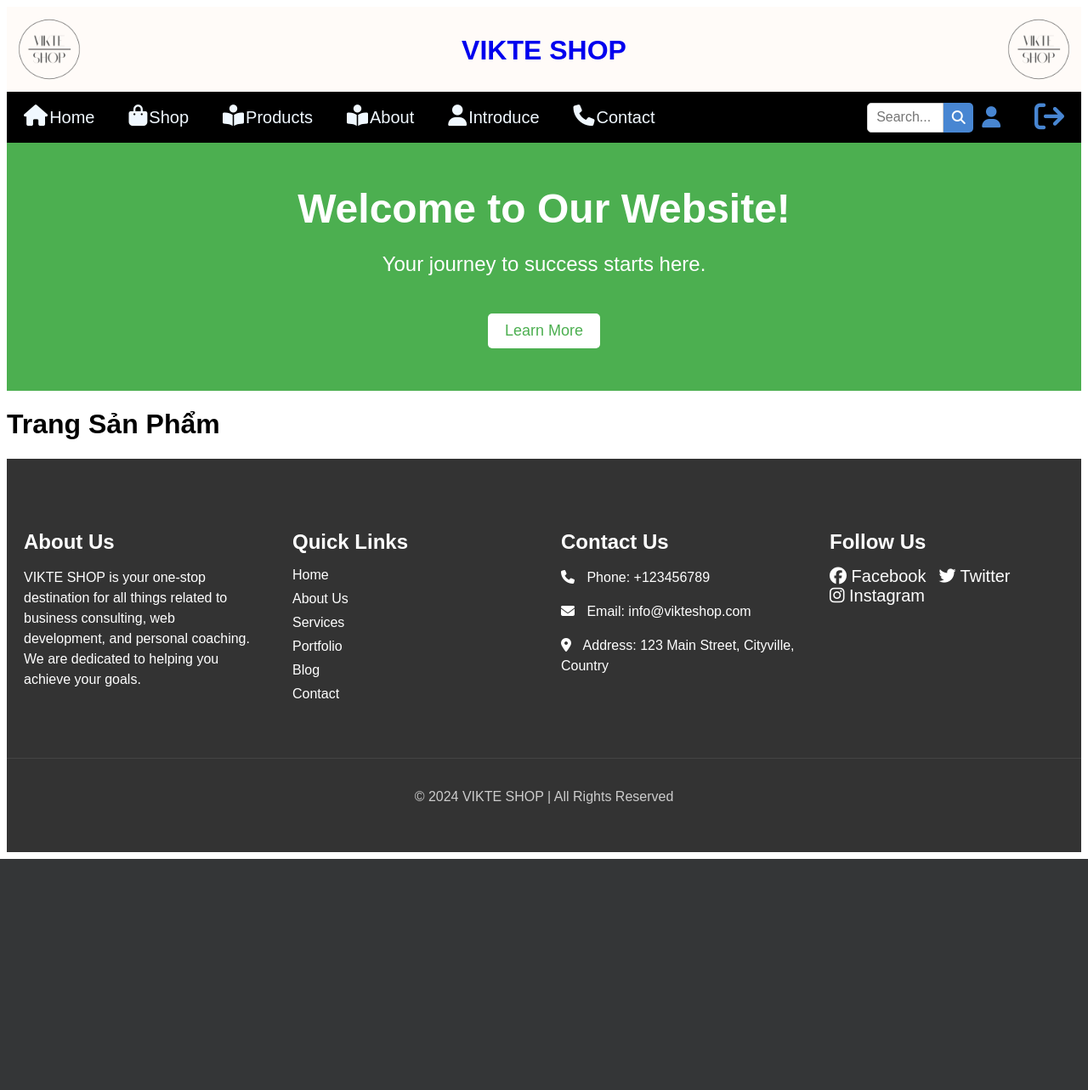
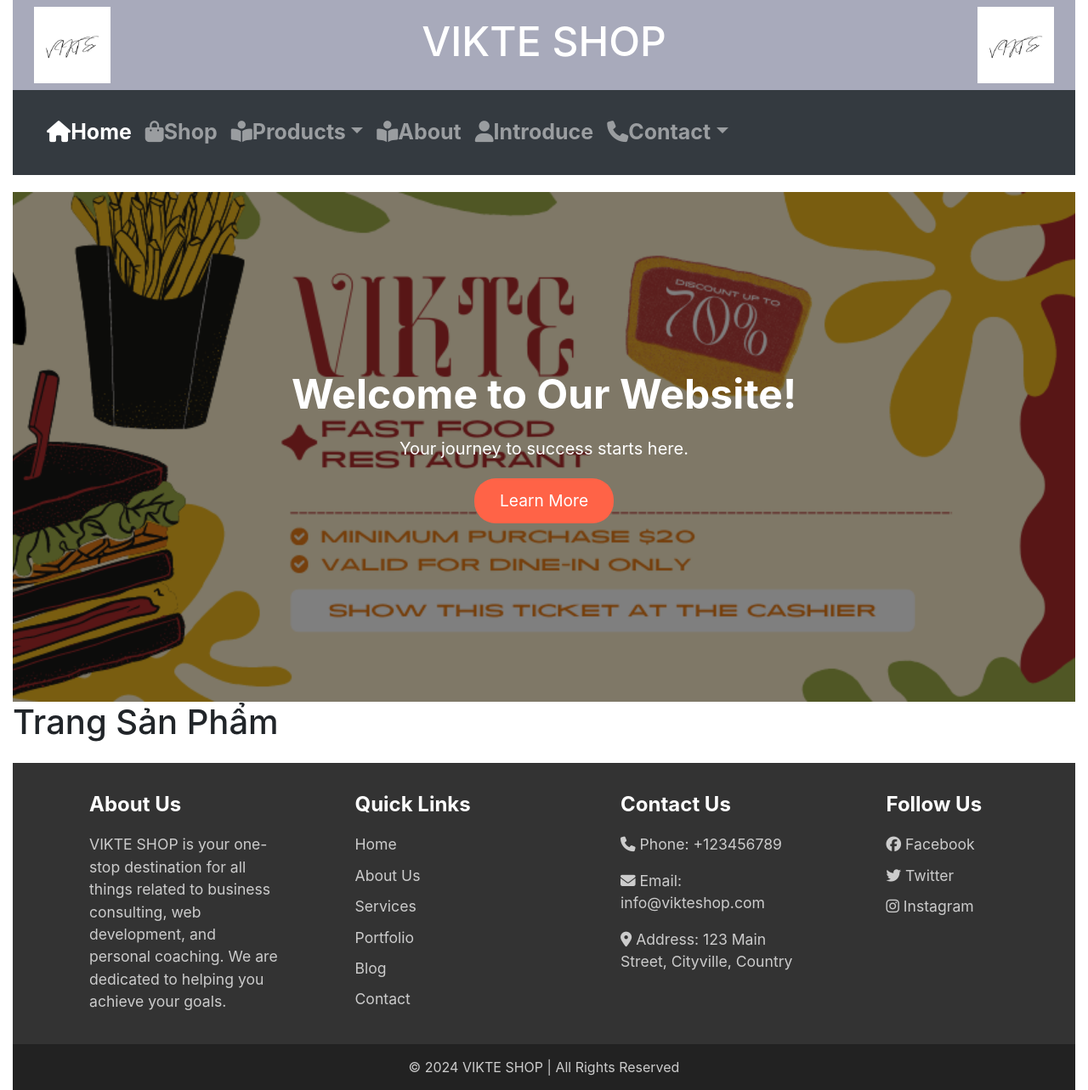
Before and after one commit to KietMinhLe/FirstProject, a Node server app: page /products/ in a window 1280 px wide. Shown: the whole page at 85% size. Before the commit the page ends 1011 px from the top, so only its background shows below. Run offline with Node 20, Linux system fonts and the light colour scheme; some libraries are stand-ins or nearby versions.

Commit message:
Update Layout

```diff
--- /dev/null
+++ b/public/client/css/css.css
@@ -0,0 +1,302 @@
+/* Reset some default styles */
+* {
+    margin: 0;
+    padding: 0;
+    box-sizing: border-box;
+}
+
+body {
+    font-family: 'Playfair Display', serif;
+    background-color: #f4f4f4;
+    color: #333;
+}
+
+.wrapper {
+    max-width: 1500px;
+    margin: 0 auto;
+    padding: 0 15px;
+}
+
+.header {
+    background-color: #a8aabb;
+    color: #fff;
+    padding: 20px;
+    text-align: center;
+}
+
+.header .logo {
+    display: flex;
+    justify-content: space-between;
+    align-items: center;
+}
+
+.header .logo img {
+    width: 90px;
+    margin: -13px 5px;
+}
+
+.header h1 {
+    font-size: 2rem;
+}
+
+.header h1 a {
+    color: #fff;
+    text-decoration: none;
+    font-size: xxx-large;
+}
+
+.navbar {
+    margin-bottom: 20px;
+    background-color: #444;
+    height: 100px;
+}
+
+.nav-link {
+    padding: 3.5rem;
+}
+
+.navbar-brand {
+    font-size: 1.5rem;
+}
+
+
+.navbar-nav .nav-item .nav-link {
+    color: #fff;
+    font-weight: bold;
+    font-size: 25px;
+    padding: 10px 15px;
+    transition: background-color 0.3s;
+}
+
+.navbar-nav .nav-item .nav-link:hover {
+    background-color: #555;
+}
+
+.navbar-nav .dropdown-menu {
+    background-color: #444;
+}
+
+.navbar-nav .dropdown-menu .dropdown-item {
+    color: #fff;
+    transition: background-color 0.3s;
+}
+
+.navbar-nav .dropdown-menu .dropdown-item:hover {
+    background-color: #555;
+}
+
+
+.banner {
+    background: url('../img/banner.png') no-repeat center center/cover;
+    padding: 100px 0;
+    color: #fff;
+    text-align: center;
+    position: relative;
+    display: flex;
+    flex-direction: column;
+    justify-content: center;
+    align-items: center;
+    height: 600px;
+}
+
+.banner::before {
+    content: '';
+    position: absolute;
+    top: 0;
+    left: 0;
+    width: 100%;
+    height: 100%;
+    background: rgba(0, 0, 0, 0.5);
+}
+
+.banner>* {
+    position: relative;
+    z-index: 1;
+}
+
+.banner h1 {
+    font-size: 3rem;
+    font-weight: bold;
+    margin-bottom: 20px;
+}
+
+.banner p {
+    font-size: 1.5rem;
+    margin-bottom: 30px;
+}
+
+.banner .btn {
+    background-color: #ff6347;
+    color: #fff;
+    padding: 12px 30px;
+    font-size: 1.2rem;
+    border: none;
+    border-radius: 25px;
+    cursor: pointer;
+    transition: background-color 0.3s ease;
+}
+
+.banner .btn:hover {
+    background-color: #e5533d;
+}
+
+.banner h1 {
+    font-size: 3rem;
+    font-weight: bold;
+    margin-bottom: 20px;
+}
+
+.banner p {
+    font-size: 1.25rem;
+    margin-bottom: 20px;
+}
+
+.banner button {
+    background-color: #007bff;
+    color: #fff;
+    padding: 10px 20px;
+    font-size: 1.25rem;
+    border: none;
+    cursor: pointer;
+    transition: background-color 0.3s;
+}
+
+.banner button:hover {
+    background-color: #0056b3;
+}
+
+.container {
+    margin-top: 30px;
+}
+
+.content-menu h3 {
+    font-size: 1.5rem;
+    margin-bottom: 15px;
+    font-weight: bold;
+}
+
+.content-menu ul {
+    list-style: none;
+}
+
+.content-menu ul li {
+    margin-bottom: 10px;
+}
+
+.content-menu ul li a {
+    color: #333;
+    text-decoration: none;
+    font-size: 1.1rem;
+    transition: color 0.3s;
+}
+
+.content-menu ul li a:hover {
+    color: #007bff;
+}
+
+.content-body h2 {
+    font-size: 2rem;
+    margin-bottom: 20px;
+}
+
+.content-body p {
+    font-size: 1.2rem;
+    margin-bottom: 30px;
+    line-height: 1.6;
+}
+
+.service-box {
+    margin-bottom: 30px;
+}
+
+.service-box img {
+    width: 100%;
+    margin-bottom: 15px;
+    border-radius: 8px;
+}
+
+.service-box h3 {
+    font-size: 1.5rem;
+    margin-bottom: 10px;
+    font-weight: bold;
+}
+
+.service-box p {
+    font-size: 1.1rem;
+    line-height: 1.5;
+}
+
+.footer {
+    background-color: #333;
+    color: #fff;
+    padding: 0;
+}
+
+.footer-content {
+    display: flex;
+    justify-content: space-between;
+    flex-wrap: wrap;
+}
+
+.footer-section {
+    padding-left: 90px;
+    flex-basis: 25%;
+    margin-bottom: 20px;
+    padding-top: 35px;
+}
+
+.footer-section h3 {
+    font-size: 1.5rem;
+    margin-bottom: 20px;
+    font-weight: bold;
+}
+
+.footer-section p,
+.footer-section ul,
+.footer-section a {
+    font-size: 1.1rem;
+    color: #ccc;
+}
+
+.footer-section ul {
+    list-style: none;
+}
+
+.footer-section ul li {
+    margin-bottom: 10px;
+}
+
+.footer-section ul li a {
+    color: #ccc;
+    text-decoration: none;
+    transition: color 0.3s;
+}
+
+.footer-section ul li a:hover {
+    color: #fff;
+}
+
+.footer-section a {
+    display: block;
+    margin-bottom: 10px;
+}
+
+.footer-bottom {
+    background-color: #222;
+    color: #ccc;
+    padding: 15px 0;
+}
+
+.footer-bottom p {
+    margin: 0;
+    font-size: 1rem;
+}
+
+.footer-bottom p a {
+    color: #007bff;
+    text-decoration: none;
+}
+
+.footer-bottom p a:hover {
+    text-decoration: underline;
+}
--- a/views/client/layouts/default.pug
+++ b/views/client/layouts/default.pug
@@ -4,11 +4,14 @@ head
     meta(name='viewport' content='width=device-width, initial-scale=1.0')
     link(href='https://fonts.googleapis.com/css2?family=Playfair+Display:wght@400;700&display=swap' rel='stylesheet')
     link(rel='stylesheet' href='https://cdnjs.cloudflare.com/ajax/libs/font-awesome/6.5.2/css/all.min.css' integrity='sha512-SnH5WK+bZxgPHs44uWIX+LLJAJ9/2PkPKZ5QiAj6Ta86w+fsb2TkcmfRyVX3pBnMFcV7oQPJkl9QevSCWr3W6A==' crossorigin='anonymous' referrerpolicy='no-referrer')
-    link(rel='stylesheet' href='/client/css/style.css')
+    link(rel='stylesheet' href='/client/css/css.css')
+    link(rel='stylesheet' href='https://cdn.jsdelivr.net/npm/bootstrap@4.6.2/dist/css/bootstrap.min.css' integrity='sha384-xOolHFLEh07PJGoPkLv1IbcEPTNtaed2xpHsD9ESMhqIYd0nLMwNLD69Npy4HI+N' crossorigin='anonymous')
     script(defer='' src='js.js')
     title Project Web
-body
-    .wapper
-        include ../partials/header.pug
-        block main()
-        include ../partials/footer.pug
+.wrapper
+    include ../partials/header.pug
+    block main()
+    include ../partials/footer.pug
+
+    <script src="https://cdn.jsdelivr.net/npm/jquery@3.5.1/dist/jquery.slim.min.js" integrity="sha384-DfXdz2htPH0lsSSs5nCTpuj/zy4C+OGpamoFVy38MVBnE+IbbVYUew+OrCXaRkfj" crossorigin="anonymous"></script>
+    <script src="https://cdn.jsdelivr.net/npm/bootstrap@4.6.2/dist/js/bootstrap.bundle.min.js" integrity="sha384-Fy6S3B9q64WdZWQUiU+q4/2Lc9npb8tCaSX9FK7E8HnRr0Jz8D6OP9dO5Vg3Q9ct" crossorigin="anonymous"></script>
--- a/views/client/partials/footer.pug
+++ b/views/client/partials/footer.pug
@@ -1,13 +1,13 @@
-.footer
+footer.footer.mt-4
     .footer-content
         .footer-section.about
             h3 About Us
             p
-                | VIKTE SHOP is your one-stop destination for all things related to business consulting, web development, and
-                | personal coaching. We are dedicated to helping you achieve your goals.
+                | VIKTE SHOP is your one-stop destination for all things related to business consulting, web
+                | development, and personal coaching. We are dedicated to helping you achieve your goals.
         .footer-section.quick-links
             h3 Quick Links
-            ul
+            ul.list-unstyled
                 li
                     a(href='#home') Home
                 li
@@ -23,25 +23,24 @@
         .footer-section.contact
             h3 Contact Us
             p
-                i.fa-solid.fa-phone
+                i.fas.fa-phone
                 |  Phone: +123456789
             p
-                i.fa-solid.fa-envelope
+                i.fas.fa-envelope
                 |  Email: info@vikteshop.com
             p
-                i.fa-solid.fa-map-marker-alt
+                i.fas.fa-map-marker-alt
                 |  Address: 123 Main Street, Cityville, Country
         .footer-section.social
             h3 Follow Us
             a(href='https://facebook.com' target='_blank')
-                i.fa-brands.fa-facebook
+                i.fab.fa-facebook
                 |  Facebook
             a(href='https://twitter.com' target='_blank')
-                i.fa-brands.fa-twitter
+                i.fab.fa-twitter
                 |  Twitter
             a(href='https://instagram.com' target='_blank')
-                i.fa-brands.fa-instagram
+                i.fab.fa-instagram
                 |  Instagram
-    .footer-bottom
-        p
-            | &copy; 2024 VIKTE SHOP | All Rights Reserved
+    .footer-bottom.text-center
+        p &copy; 2024 VIKTE SHOP | All Rights Reserved
--- a/views/client/partials/header.pug
+++ b/views/client/partials/header.pug
@@ -1,67 +1,57 @@
-.header
+header.header
     .logo
         img(src='/client/img/logo.png' alt='logo shop')
         h1
             span
-                a(href='index.html') VIKTE SHOP
+                a(href="#") VIKTE SHOP
         img(src='/client/img/logo.png' alt='logo shop')
-    nav
-        .nav
-            ul
-                li
-                    a(href='')
-                        i.fa-solid.fa-house
-                        | Home
-                li
-                    a(href='')
-                        i.fa-solid.fa-bag-shopping
-                        | Shop
-                li.dropdown
-                    a(href='#')
-                        i.fa-solid.fa-book-open-reader
-                        | Products
-                    ul.submenu
-                        li
-                            a(href='#') Product 1
-                        li
-                            a(href='#') Product 2
-                        li
-                            a(href='#') Product 3
-                li
-                    a(href='')
-                        i.fa-solid.fa-book-open-reader
-                        | About
-                li
-                    a(href='')
-                        i.fa-solid.fa-user
-                        | Introduce
-                li.dropdown
-                    a(href='#')
-                        i.fa-solid.fa-phone
-                        | Contact
-                    ul.submenu
-                        li
-                            a(href='tel:+123456789')
-                                i.fa-solid.fa-phone
-                                |  +123456789
-                        li
-                            a(href='https://facebook.com' target='_blank')
-                                i.fa-brands.fa-facebook
-                                |                                     Facebook
-                        li
-                            a(href='https://zalo.me' target='_blank')
-                                i.fa-solid.fa-comments
-                                |  Zalo
-        .search
-            input(type='text' name='Tìm Kiếm' placeholder='Search...')
-            a.search-btn(href='#')
-                i.fa-solid.fa-magnifying-glass
-            a.user-btn(href='#')
-                i.fa-solid.fa-user
-            .logout
-                a.out-btn(href='#')
-                    i.fa-solid.fa-arrow-right-from-bracket
-    .banner
-        h1 Welcome to Our Website!
-        p Your journey to success starts here.
-        button.btn Learn More
+
+nav.navbar.navbar-expand-lg.navbar-dark.bg-dark
+    a.navbar-brand(href='#')
+    button.navbar-toggler(type='button' data-toggle='collapse' data-target='#navbarNav' aria-controls='navbarNav' aria-expanded='false' aria-label='Toggle navigation')
+        span.navbar-toggler-icon
+    #navbarNav.collapse.navbar-collapse
+        ul.navbar-nav
+            li.nav-item.active
+                a.nav-link(href='#')
+                    i.fas.fa-house
+                    | Home
+            li.nav-item
+                a.nav-link(href='#')
+                    i.fas.fa-bag-shopping
+                    | Shop
+            li.nav-item.dropdown
+                a#navbarDropdown.nav-link.dropdown-toggle(href='#' role='button' data-toggle='dropdown' aria-haspopup='true' aria-expanded='false')
+                    i.fas.fa-book-open-reader
+                    | Products
+                .dropdown-menu(aria-labelledby='navbarDropdown')
+                    a.dropdown-item(href='#') Product 1
+                    a.dropdown-item(href='#') Product 2
+                    a.dropdown-item(href='#') Product 3
+            li.nav-item
+                a.nav-link(href='#')
+                    i.fas.fa-book-open-reader
+                    | About
+            li.nav-item
+                a.nav-link(href='#')
+                    i.fas.fa-user
+                    | Introduce
+            li.nav-item.dropdown
+                a#contactDropdown.nav-link.dropdown-toggle(href='#' role='button' data-toggle='dropdown' aria-haspopup='true' aria-expanded='false')
+                    i.fas.fa-phone
+                    | Contact
+                .dropdown-menu(aria-labelledby='contactDropdown')
+                    a.dropdown-item(href='tel:+123456789')
+                        i.fas.fa-phone
+                        | +123456789
+                    a.dropdown-item(href='https://facebook.com' target='_blank')
+                        i.fab.fa-facebook
+                        | Facebook
+                    a.dropdown-item(href='https://zalo.me' target='_blank')
+                        i.fas.fa-comments
+                        | Zalo
+
+.banner.text-center
+    h1 Welcome to Our Website!
+    p Your journey to success starts here.
+    button.btn.btn-primary Learn More
```
Also changed, not shown: views/client/pages/home/home.client.pug (+14 -34 lines), public/client/img/banner.png (added), public/client/img/logo.png.
